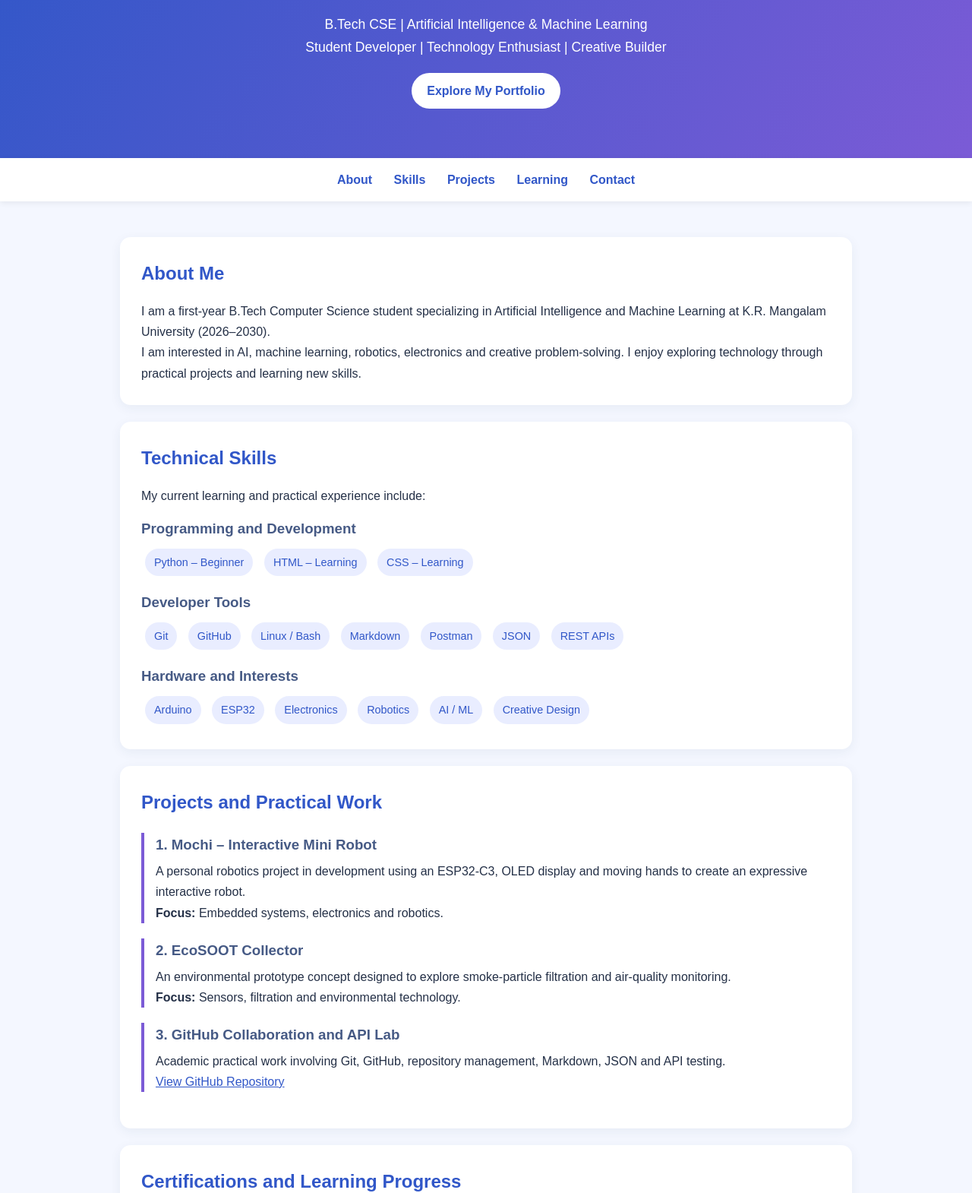
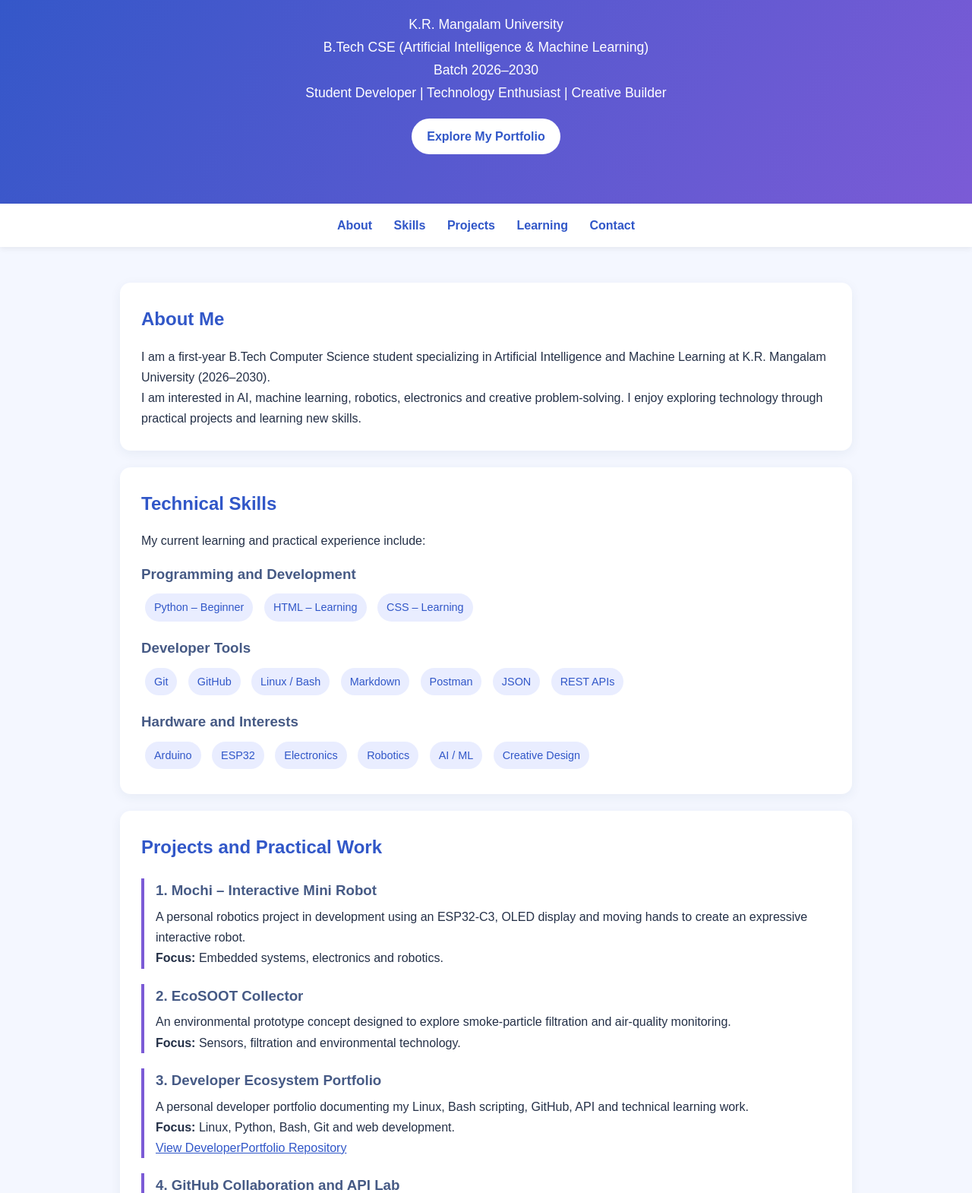
Before and after one commit to vikansh448/DeveloperPortfolio, a plain HTML site: page index.html in a window 1280 px wide. Shown: the part 123-1693 px from the top of the page at 76% size. Drawn offline with Linux system fonts and the light colour scheme.

Commit message:
feat: publish developer portfolio website

```diff
--- a/index.html
+++ b/index.html
@@ -144,7 +144,9 @@
 
     <header>
         <h1>Vikansh Chaudhary</h1>
-        <p>B.Tech CSE | Artificial Intelligence & Machine Learning</p>
+        <p>K.R. Mangalam University</p>
+        <p>B.Tech CSE (Artificial Intelligence & Machine Learning)</p>
+        <p>Batch 2026–2030</p>
         <p>Student Developer | Technology Enthusiast | Creative Builder</p>
         <a class="button" href="#about">Explore My Portfolio</a>
     </header>
@@ -223,7 +225,20 @@
             </div>
 
             <div class="project">
-                <h3>3. GitHub Collaboration and API Lab</h3>
+                <h3>3. Developer Ecosystem Portfolio</h3>
+                <p>
+                    A personal developer portfolio documenting my Linux,
+                    Bash scripting, GitHub, API and technical learning work.
+                </p>
+                <p><strong>Focus:</strong> Linux, Python, Bash, Git and web development.</p>
+                <a href="https://github.com/vikansh448/DeveloperPortfolio"
+                   target="_blank" rel="noopener noreferrer">
+                    View DeveloperPortfolio Repository
+                </a>
+            </div>
+
+            <div class="project">
+                <h3>4. GitHub Collaboration and API Lab</h3>
                 <p>
                     Academic practical work involving Git, GitHub,
                     repository management, Markdown, JSON and API testing.
@@ -242,10 +257,12 @@
             <p>
                 Completed the Python Basic Skill Test and earned a certificate.
             </p>
-            <a href="https://github.com/vikansh448/developer-portfolio/blob/main/HackerRank_Python_Basic_Certificate.pdf"
+            <a href="https://github.com/vikansh448/DeveloperPortfolio/blob/main/HackerRank_Python_Basic_Certificate.pdf"
                target="_blank" rel="noopener noreferrer">
                 View Python Certificate
             </a>
+
+
 
             <h3>LeetCode</h3>
             <p>
@@ -263,10 +280,10 @@
                 My planned technical learning path focuses on AI/ML,
                 programming, problem-solving and practical projects.
             </p>
-            <a href="https://github.com/vikansh448/developer-portfolio/blob/main/LEARNING_ROADMAP.md"
-               target="_blank" rel="noopener noreferrer">
-                View Learning Roadmap
-            </a>
+           <a href="https://github.com/vikansh448/DeveloperPortfolio/blob/main/Portfolio/learning_roadmap.md"
+           target="_blank" rel="noopener noreferrer">
+           View Learning Roadmap
+          </a>
         </section>
 
         <section id="contact">
```
